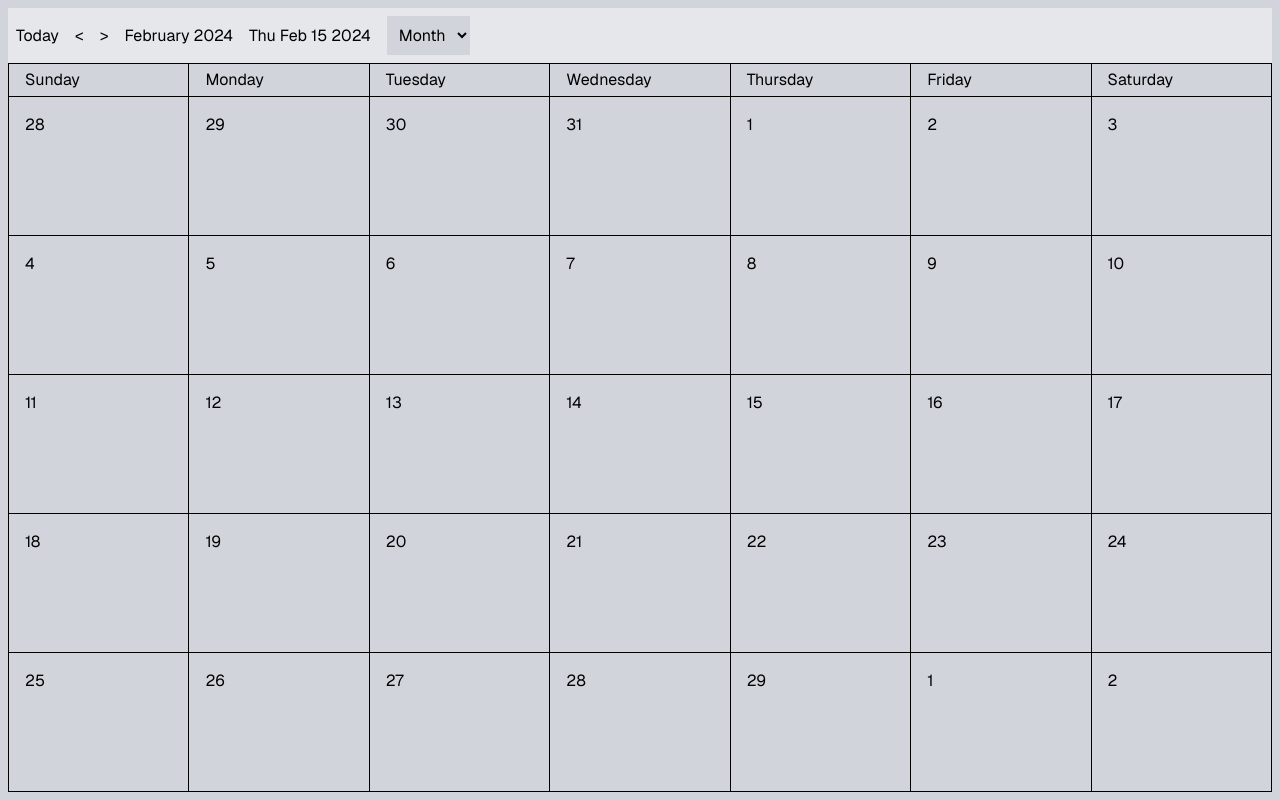
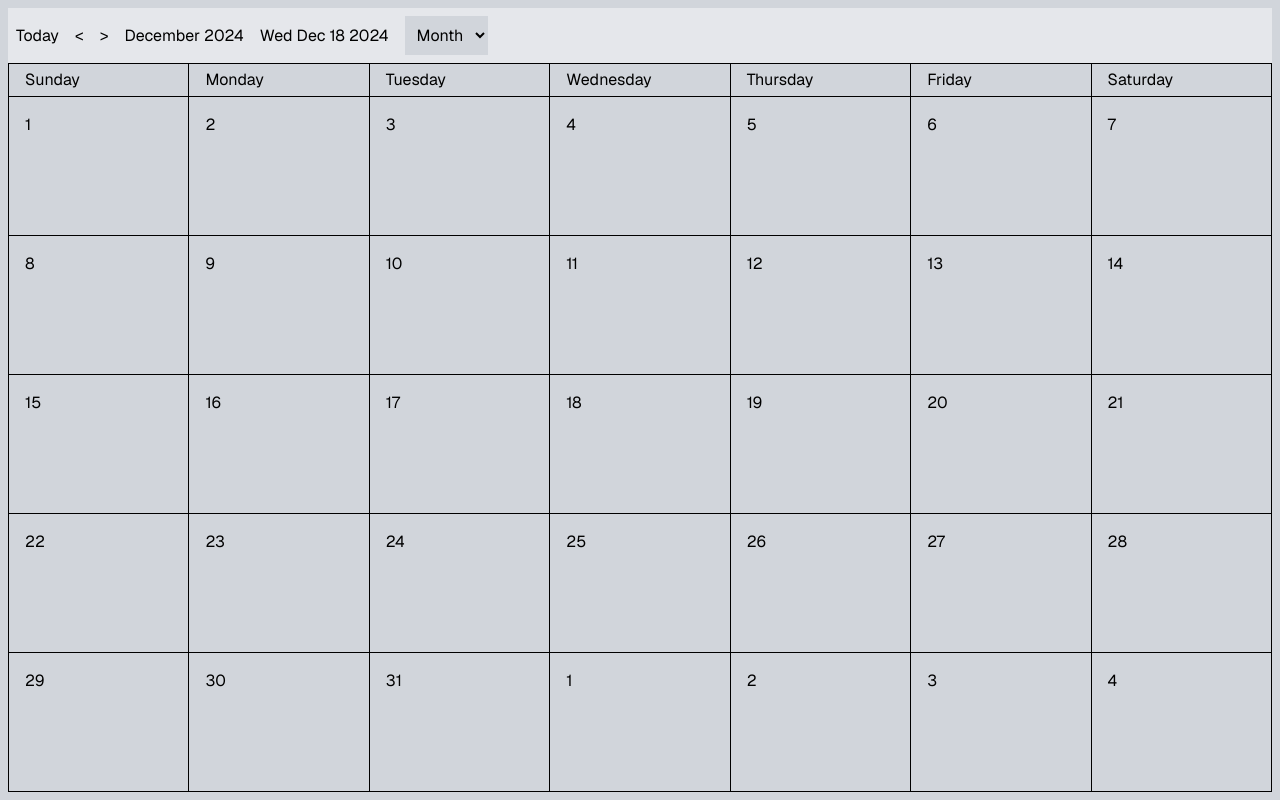
Before and after one commit to mgehrls/g-calendar, a Next.js app: page / in a window 1280 px wide. Built offline with nearby package versions, Linux system fonts and the light colour scheme.

Commit message:
reset default date from testing

```diff
--- a/src/app/page.tsx
+++ b/src/app/page.tsx
@@ -13,7 +13,7 @@ const DayView = () => {
 
 export default function HomePage() {
   const [view, setView] = useState<ViewEnum>("Month");
-  const [date, setDate] = useState(new Date(2024, 1, 15));
+  const [date, setDate] = useState(new Date());
   const {
     monthDatesToRender,
     weekDatesToRender,
```
